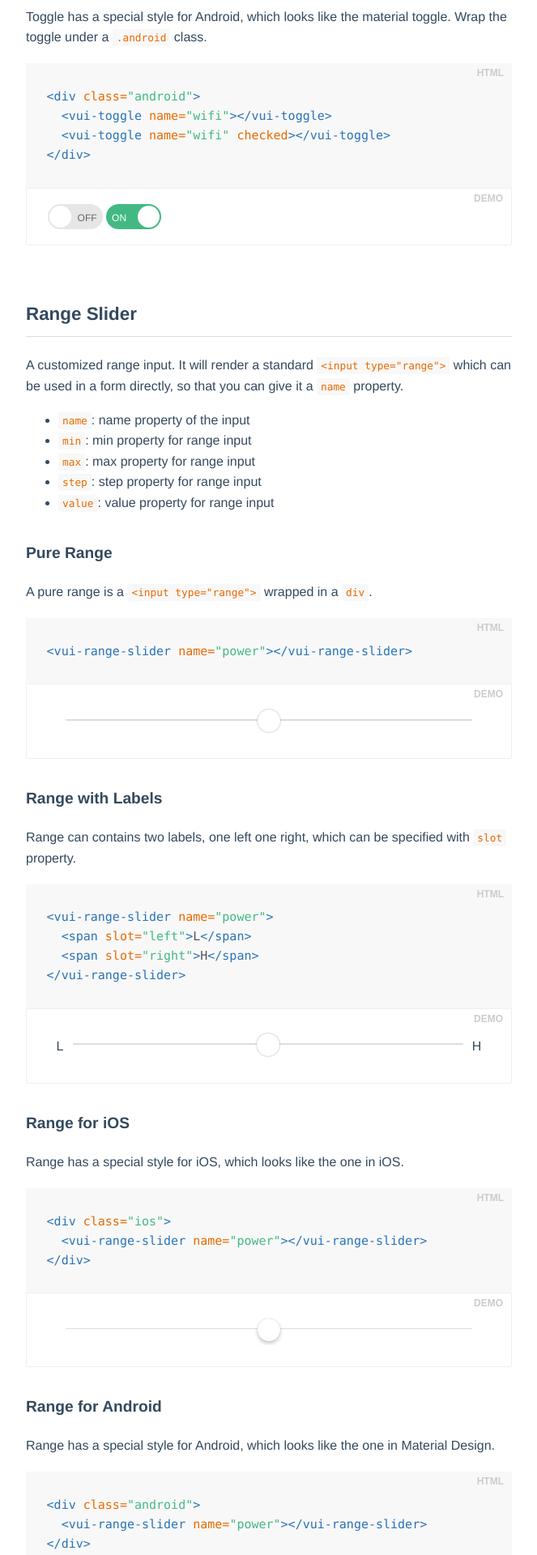
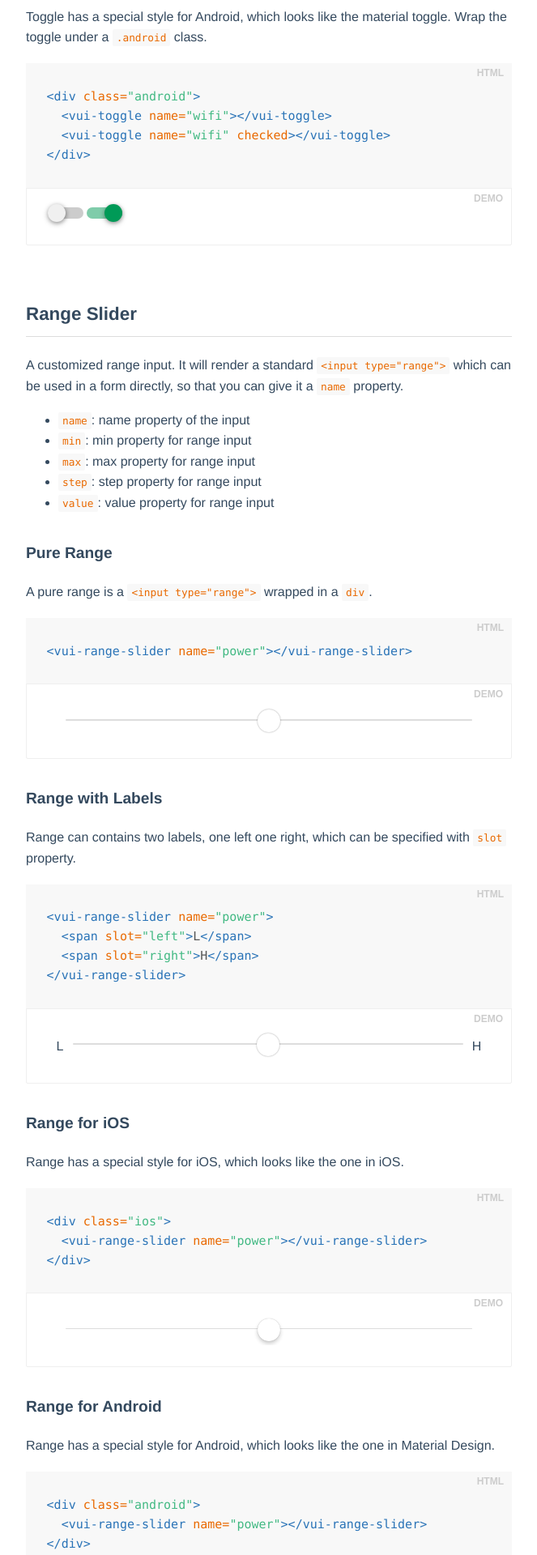
Before and after one commit to vui/vui.github.io, a Jekyll site: the page built from ui/index.md, in a window 1280 px wide. Shown: the part 4167-6087 px from the top of the page at 81% size, without its empty margins (308-971 px from the left). Built offline with Jekyll 4.4.1, drawn with Linux system fonts in a browser that asks for light colours.

Commit message:
Update assets for Android Toggle and Range

```diff
--- a/assets/app.css
+++ b/assets/app.css
@@ -30,17 +30,6 @@
 }label.v-toggle {
   position: relative;
   display: inline-block;
-  pointer-events: auto;
-  padding: 5px;
-  margin: -5px;
-  -webkit-tap-highlight-color: transparent;
-}
-label.v-toggle input {
-  display: none;
-}
-.v-toggle .v-toggle__wrap {
-  position: relative;
-  display: inline-block;
   height: 31px;
   width: 68px;
   border-radius: 20px;
@@ -49,22 +38,15 @@ label.v-toggle input {
   border: solid 2px #e6e6e6;
   cursor: pointer;
   vertical-align: middle;
+  pointer-events: auto;
+  -webkit-tap-highlight-color: transparent;
 }
-.v-toggle--checked .v-toggle__wrap {
+label.v-toggle input {
+  display: none;
+}
+label.v-toggle--checked.v-toggle {
   background: #42b983;
   border-color: #42b983;
-}
-.v-toggle .v-toggle__mask {
-  position: absolute;
-  left: 0;
-  top: 0;
-  width: 100%;
-  height: 100%;
-  border-radius: 20px;
-  background: #e6e6e6;
-}
-.v-toggle--checked .v-toggle__mask {
-  opacity: 0;
 }
 .v-toggle .v-toggle__handle {
   position: absolute;
@@ -83,28 +65,28 @@ label.v-toggle input {
   -webkit-transform: translate3d(37px, 0, 0);
           transform: translate3d(37px, 0, 0);
 }
-.v-toggle__wrap::before,
-.v-toggle__wrap::after {
+.v-toggle::before,
+.v-toggle::after {
   position: absolute;
   top: 0;
   font-size: 12px;
   line-height: 30px;
 }
-.v-toggle__wrap::before {
+.v-toggle::before {
   left: 5px;
   content: 'ON';
   color: white;
   opacity: 0;
 }
-.v-toggle__wrap::after {
+.v-toggle::after {
   right: 5px;
   content: 'OFF';
   color: #666;
 }
-.v-toggle--checked .v-toggle__wrap::before {
+.v-toggle--checked.v-toggle::before {
   opacity: 1;
 }
-.v-toggle--checked .v-toggle__wrap::after {
+.v-toggle--checked.v-toggle::after {
   opacity: 0;
 }button.v-menu-button {
   position: relative;
@@ -228,34 +210,92 @@ button.v-menu-button--checked > span {
   height: 2px;
   background: #42b983;
 }/** Toggle */
-.ios .v-toggle .v-toggle__wrap {
+.ios .v-toggle {
   width: 51px;
+}
+.ios .v-toggle--checked.v-toggle {
+  background: #4cd964;
+  border-color: #4cd964;
 }
 .ios .v-toggle .v-toggle__handle {
   box-shadow: 0 2px 7px rgba(0, 0, 0, 0.35), 0 1px 1px rgba(0, 0, 0, 0.15);
-}
-.ios .v-toggle .v-toggle__mask {
-  background: white;
-  -webkit-transition: -webkit-transform 0.3s;
-          transition: transform 0.3s;
-  -webkit-transform: scale3d(1, 1, 1);
-          transform: scale3d(1, 1, 1);
-}
-.ios .v-toggle__wrap::before,
-.ios .v-toggle__wrap::after {
-  display: none;
-}
-.ios .v-toggle--checked .v-toggle__mask {
-  -webkit-transform: scale3d(0, 0, 0);
-          transform: scale3d(0, 0, 0);
 }
 .ios .v-toggle--checked .v-toggle__handle {
   -webkit-transform: translate3d(20px, 0, 0);
           transform: translate3d(20px, 0, 0);
 }
-.ios .v-toggle--checked .v-toggle__wrap {
-  background: #4cd964;
-  border-color: #4cd964;
+.ios .v-toggle::before {
+  content: '';
+  position: absolute;
+  display: block;
+  left: 0;
+  top: 0;
+  width: 100%;
+  height: 100%;
+  border-radius: 20px;
+  background: #e6e6e6;
+  -webkit-transition: opacity 0.3s;
+          transition: opacity 0.3s;
+}
+.ios .v-toggle--checked::before {
+  opacity: 0;
+}
+.ios .v-toggle::after {
+  content: '';
+  position: absolute;
+  display: block;
+  left: 0;
+  top: 0;
+  width: 100%;
+  height: 100%;
+  background: white;
+  border-radius: 20px;
+  -webkit-transform: scale3d(1, 1, 1);
+          transform: scale3d(1, 1, 1);
+  -webkit-transition: -webkit-transform 0.3s;
+          transition: transform 0.3s;
+}
+.ios .v-toggle--checked::after {
+  -webkit-transform: scale3d(0, 0, 0);
+          transform: scale3d(0, 0, 0);
+  opacity: 1;
+}
+
+.android .v-toggle,
+.android .v-toggle.v-toggle--checked {
+  border: 0;
+  background: transparent;
+  width: 44px;
+}
+.android .v-toggle::before {
+  content: '';
+  position: absolute;
+  left: 0;
+  top: 4px;
+  width: 100%;
+  height: 14px;
+  border-radius: 10px;
+  background: rgba(0, 0, 0, 0.2);
+  opacity: 1;
+  -webkit-transition: background 0.2s;
+          transition: background 0.2s;
+}
+.android .v-toggle--checked::before {
+  background: rgba(0, 154, 87, 0.5);
+}
+.android .v-toggle::after {
+  display: none;
+}
+.android .v-toggle .v-toggle__handle {
+  width: 22px;
+  height: 22px;
+  background: #f0f0f0;
+  box-shadow: 0 2px 6px rgba(0, 0, 0, 0.35), 1px 1px 4px rgba(0, 0, 0, 0.15);
+}
+.android .v-toggle--checked .v-toggle__handle {
+  -webkit-transform: translate3d(22px, 0, 0);
+          transform: translate3d(22px, 0, 0);
+  background: #009A57;
 }
 
 /** Range Slider */
@@ -268,6 +308,19 @@ button.v-menu-button--checked > span {
 }
 .ios .v-range-slider input::-webkit-slider-thumb {
   box-shadow: 0 0 1px rgba(0,0,0,.3), 0 3px 5px rgba(0,0,0,0.2);
+}
+
+.android .v-range-slider input::-webkit-slider-thumb:before {
+  background: #009A57;
+  top: 9px;
+}
+.android .v-range-slider input::-webkit-slider-thumb {
+  background: #009A57;
+  border: 0;
+  box-shadow: none;
+  width: 22px;
+  height: 22px;
+  margin-top: -9px;
 }
 .v-button, button.v-button, a.v-button {
   display: inline-block;
--- a/assets/app.js
+++ b/assets/app.js
@@ -332,7 +332,7 @@ webpackJsonp([0],[
 /* 89 */
 /***/ function(module, exports) {
 
-	module.exports = "<label class=\"v-toggle\" :class=\"{'v-toggle--checked': checked}\">\n<input type=\"checkbox\" v-model=\"checked\" :name=\"name\">\n<div class=\"v-toggle__wrap\">\n  <span class=\"v-toggle__handle\"></span>\n  <div class=\"v-toggle__mask\"></div>\n</div>\n</label>";
+	module.exports = "<label class=\"v-toggle\" :class=\"{'v-toggle--checked': checked}\">\n  <input type=\"checkbox\" v-model=\"checked\" :name=\"name\">\n  <span class=\"v-toggle__handle\"></span>\n</label>";
 
 /***/ },
 /* 90 */
```
